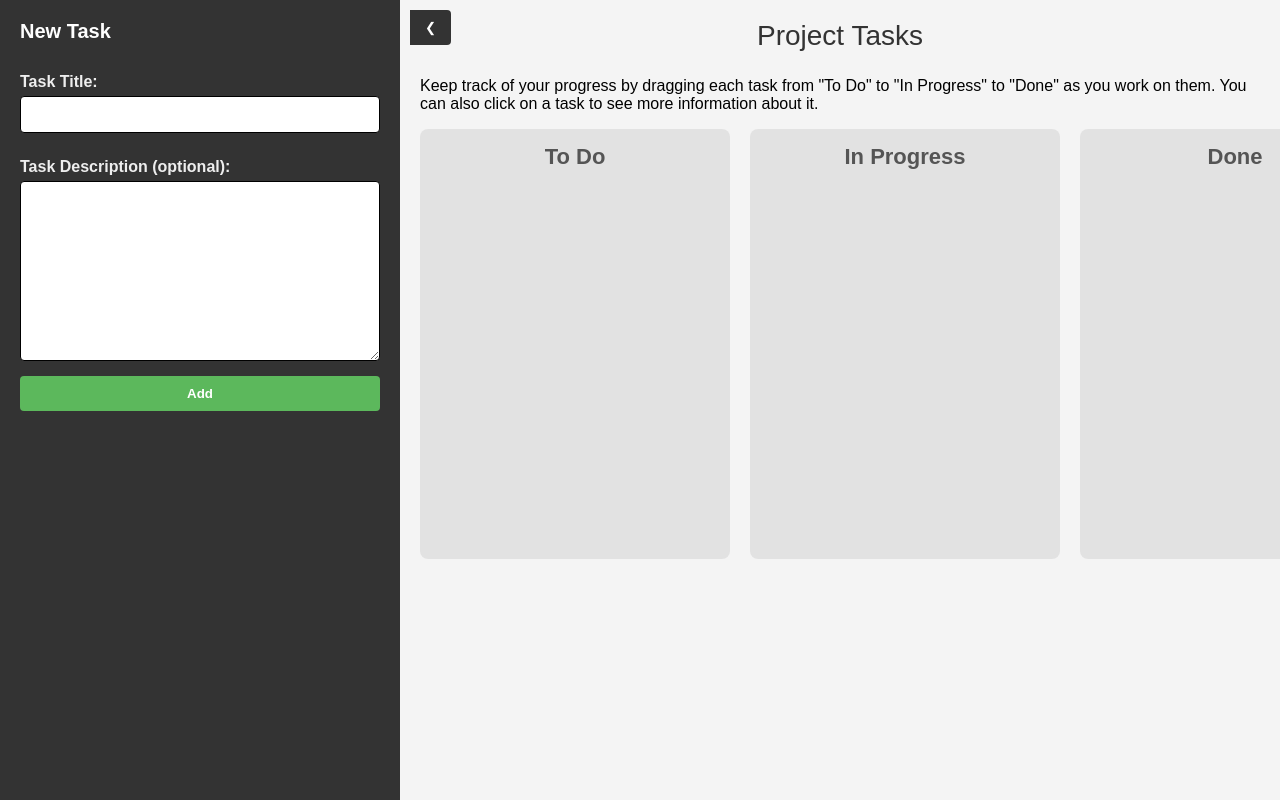
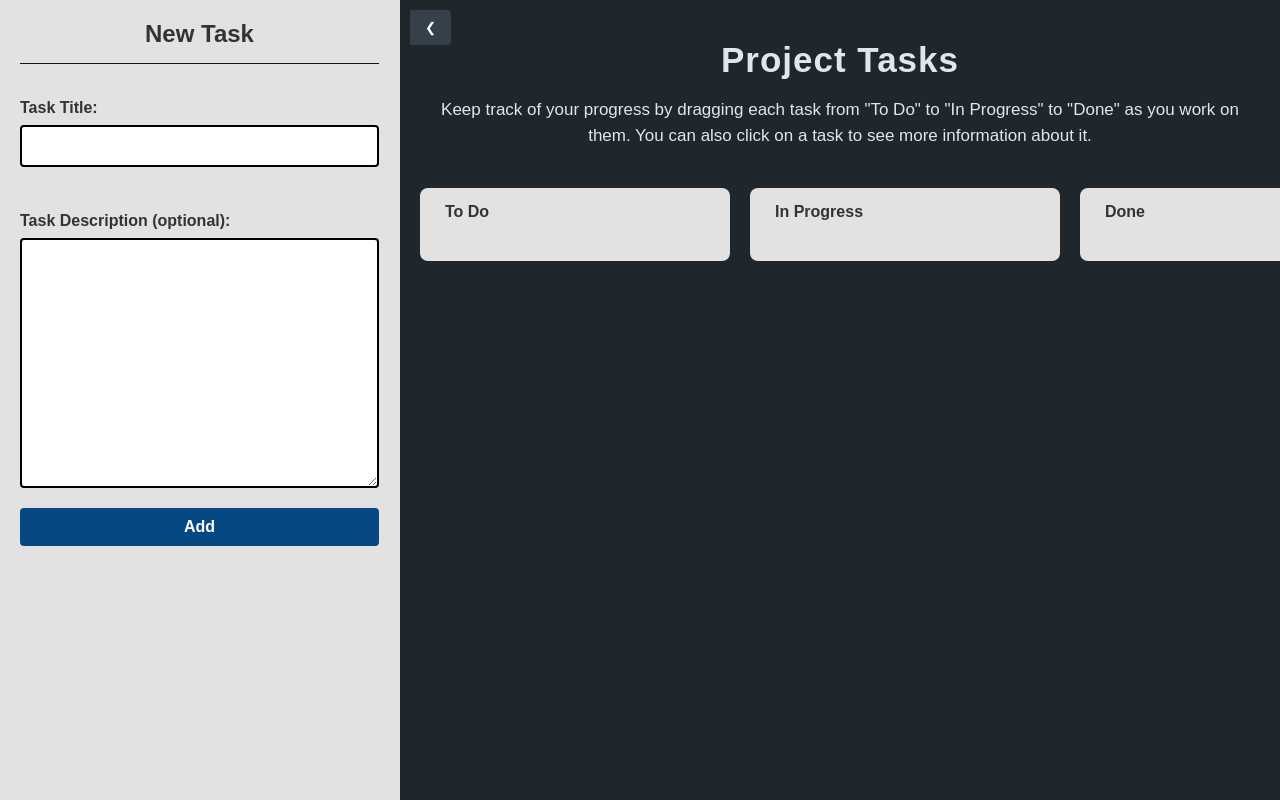
Before and after one commit to meleknurb/KanbanTaskTrackingProject, a Flask app: page / in a window 1280 px wide. Run offline with Flask 3, Linux system fonts and the light colour scheme.

Commit message:
feat: Rework UI with new dark theme and improved task management experience
Refactor: Enhance visual consistency, spacing, and interactive elements across sidebar, main content, and task cards.

```diff
--- a/static/style.css
+++ b/static/style.css
@@ -3,28 +3,56 @@
 body {
     margin: 0;
     font-family: Arial, sans-serif;
-    background-color: #f4f4f4;
+    background-color: #20272c;;
     display: flex;
     height: 100vh;
     overflow: hidden;
 }
 
+.project-tasks-header {
+    font-size: 35px;
+    text-align: center;
+    margin-bottom: 10px; /* Açıklama ile arayı açmak için azaltıldı */
+    color: #e0e6eb; /* Codecademy'nin mavi vurgu rengi */
+    font-weight: bold;
+    letter-spacing: 1px;
+    padding-top: 20px; /* Üstten biraz boşluk verelim */
+}
+
+.project-tasks-description {
+    text-align: center;
+    color: #e0e6eb; /* Açıklama metni için hafif gri ton */
+    font-size: 17px;
+    line-height: 1.5; /* Satır aralığı */
+    margin-bottom: 40px; /* Sütunlarla arasında boşluk */
+    max-width: 800px; /* Genişliği sınırlayalım */
+    margin-left: auto; /* Ortalamak için */
+    margin-right: auto; /* Ortalamak için */
+}
+
 /* Sidebar */
+
 .sidebar {
-    width: 400px;
-    background: #333;
-    color: #fff;
+    width: 400px; /* Biraz daha daraltıldı */
+    background-color: #e2e2e2; /* Koyu gri/mavi ton */
+    color: #333; /* Açık gri metin */
     padding: 20px;
     box-sizing: border-box;
     transition: transform 0.3s ease, width 0.3s ease, padding 0.3s ease;
     flex-shrink: 0;
-    transform: translateX(0);
+    transform: translateX(0); /* Bu satır orijinal haliyle kalsın */
+    box-shadow: 2px 0 10px rgba(0, 0, 0, 0.1); /* Daha belirgin gölge */
+    border-right: 1px solid #e0e0e0;
 }
 
 .sidebar h2 {
     margin-top: 0;
-    font-size: 20px;
-    margin-bottom: 30px; /* New Task başlığı ile ilk input arasında boşluk */
+    font-size: 24px; /* Daha büyük başlık */
+    margin-bottom: 35px; /* Alt boşluk artırıldı */
+    color: #333; /* Beyaz başlık rengi */
+    text-align: center; /* Ortala */
+    border-bottom: 1px solid #000000e9; /* Alt çizgi */
+    padding-bottom: 15px; /* Çizgiye boşluk */
 }
 
 .sidebar form {
@@ -33,34 +61,39 @@ body {
 }
 
 .sidebar form label {
-    margin-bottom: 5px;
-    color: #eee;
+    margin-bottom: 8px; /* Boşluk artırıldı */
+    color: #333333; /* Daha açık mavi-gri ton */
     font-weight: bold;
+    display: block; /* Her etiket ayrı satırda */
+    font-size: 16px;
 }
 
 .sidebar form input,
 .sidebar form textarea,
-.sidebar form button {
+.sidebar form button { /* <-- button da buradaydı */
     width: 100%;
     padding: 10px;
-    border: 1px solid #000; /* Kenarlık siyah yapıldı */
+    border: 2px solid #000000; /* Kenarlık siyah yapıldı */
     border-radius: 4px;
     box-sizing: border-box;
     color: #333; /* Input ve textarea içindeki yazı rengi */
+    font-weight: 530;
+    font-size: 16px;
+    font-family: Arial, sans-serif;
 }
 
 .sidebar form input {
-    margin-bottom: 25px; /* Task Title ile Task Description arasındaki boşluk artırıldı */
+    margin-bottom: 45px; /* Task Title ile Task Description arasındaki boşluk artırıldı */
 }
 
 .sidebar form textarea {
-    height: 180px; /* Textarea yüksekliği daha da artırıldı */
+    height: 250px; /* Textarea yüksekliği daha da artırıldı */
     resize: vertical;
-    margin-bottom: 15px; /* Textarea ile Add butonu arasındaki boşluk */
+    margin-bottom: 20px; /* Textarea ile Add butonu arasındaki boşluk */
 }
 
 .sidebar form button {
-    background-color: #5cb85c;
+    background-color: #054882;
     color: white;
     cursor: pointer;
     font-weight: bold;
@@ -68,7 +101,7 @@ body {
 }
 
 .sidebar form button:hover {
-    background-color: #4cae4c;
+    background-color: #054882;
 }
 
 /* Sidebar kapalı hali */
@@ -83,7 +116,7 @@ body {
 .toggle-btn {
     position: fixed;
     top: 10px;
-    background: #333;
+    background: #36404a;
     color: #fff;
     border: none;
     padding: 10px 15px;
@@ -98,6 +131,7 @@ body {
 .sidebar.closed ~ .toggle-btn {
     left: 10px;
     border-radius: 4px;
+    background-color: #36404a;
 }
 
 /* Main Content Area */
@@ -106,6 +140,7 @@ body {
     padding: 20px;
     transition: margin-left 0.3s ease;
     overflow-y: auto;
+    background-color: #20272c;
 }
 
 header {
@@ -129,38 +164,43 @@ header {
     background: #e2e2e2;
     padding: 15px;
     border-radius: 8px;
-    min-height: 400px;
+    min-height: 1px;
     display: flex;
     flex-direction: column;
 }
 
 .column h3 {
-    text-align: center;
+    text-align: left;
     margin-top: 0;
-    margin-bottom: 15px;
-    color: #555;
-    font-size: 22px;
+    margin-bottom: 15px; /* Başlık ile görev kutusu arasındaki boşluk için orijinal değeri koruyoruz */
+    color: #333;
+    font-size: 16px;
+    padding-left: 10px;
+    padding-bottom: 2px; /* Sütun başlığının altına ek boşluk ekledik */
 }
 
 .task-list {
     flex-grow: 1;
+    padding-top: 8px; /* Görev kutularının sütun başlığından biraz daha altta başlaması için eklendi */
 }
 
 .task {
     background: #fff;
     border: 1px solid #000; /* Kenarlık siyah yapıldı */
-    margin-bottom: 10px;
+    margin-bottom: 11px; /* Görev kutuları arasındaki boşluğu artırmak için artırıldı (8px'den 15px'e) */
     padding: 12px;
     border-radius: 6px;
     cursor: grab;
     user-select: none;
-    box-shadow: 0 2px 4px rgba(0, 0, 0, 0.1);
-    transition: background 0.2s ease, box-shadow 0.2s ease, opacity 0.2s ease; /* opacity için transition eklendi */
+    box-shadow: 0 2px 4px rgba(0, 0, 0, 0.1); /* Hafif gölge */
+    transition: background 0.2s ease, box-shadow 0.2s ease, transform 0.2s ease, border-color 0.2s ease; /* Yeni geçişler ekleyelim */
 }
 
 .task:hover {
-    background: #f8f8f8;
-    box-shadow: 0 4px 8px rgba(0, 0, 0, 0.15);
+    background: #f0f0f0; /* Hafif daha açık gri bir arka plan */
+    border-color: 2px solid #000; /* Mavi bir kenarlık vurgusu */
+    box-shadow: 0 6px 12px rgba(0, 0, 0, 0.25); /* Daha belirgin gölge */
+    transform: translateY(-2px); /* Kartı hafifçe yukarı kaldır */
 }
 
 .task.dragging { /* Sürüklenen öğe için YENİ stil */
@@ -225,7 +265,7 @@ header {
 }
 
 .modal p {
-    color: #666;
+    color: #333333;
     line-height: 1.6;
 }
 
@@ -247,7 +287,8 @@ header {
         width: 90%;
         max-width: 400px;
         margin-bottom: 20px;
-        min-height: 200px;
+        min-height: 100px;
+        padding-bottom: 1px;
     }
 
     .sidebar {
```
